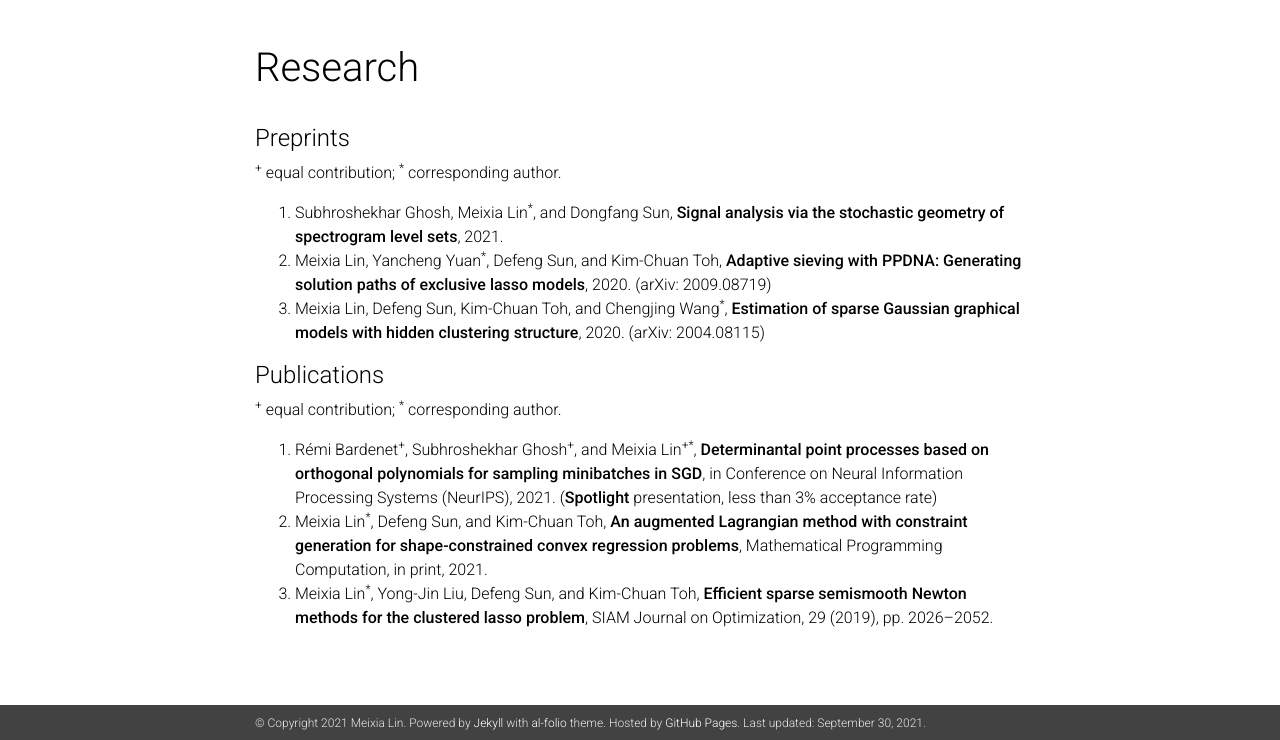
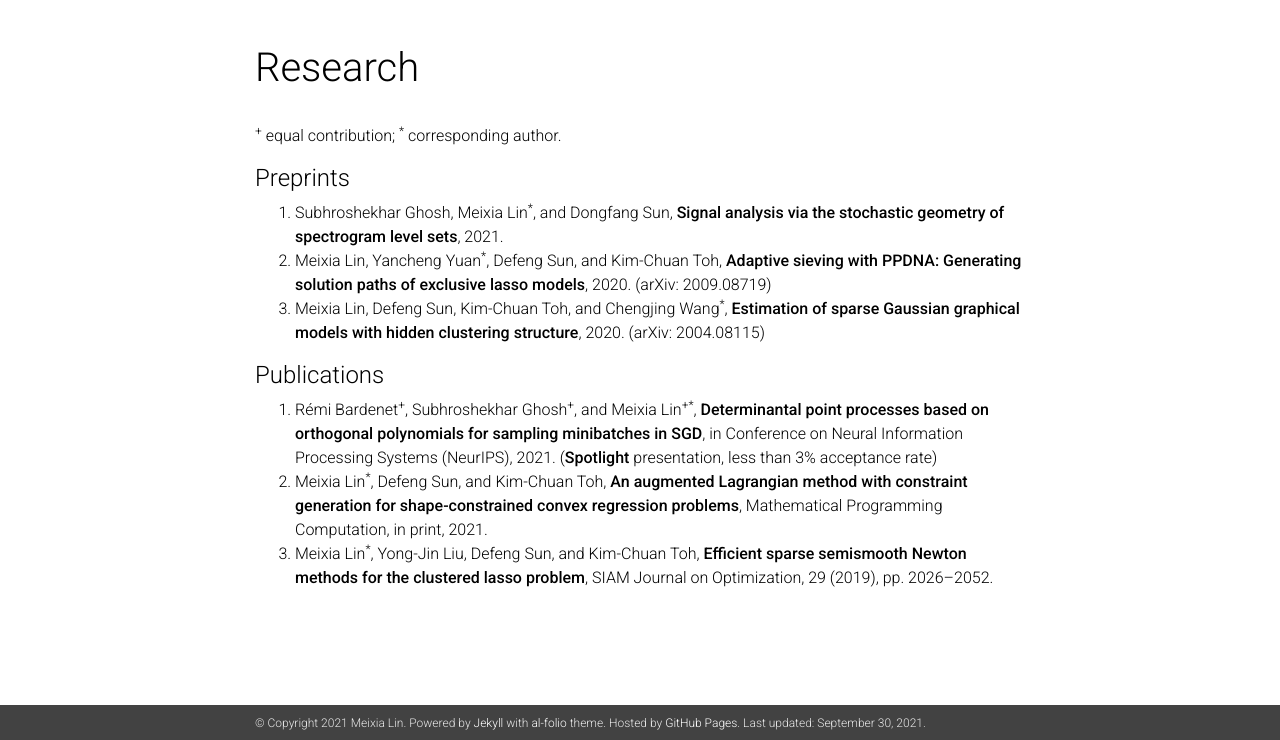
Before and after one commit to linmeixia/linmeixia.github.io, a Jekyll site: the page built from _pages/publications.md, in a window 1280 px wide, cut to the strip 160-900 px from the top of the page. Built offline with Jekyll 4.4.1, drawn with Linux system fonts in a browser that asks for light colours; nearby versions of some CDN libraries; comment, search, counter and statistics services are not loaded; a style sheet for code colours, icons or effects is not loaded; some of the changed lines change nothing that is shown.

Commit message:
Update publications.md

```diff
--- a/_pages/publications.md
+++ b/_pages/publications.md
@@ -1,14 +1,14 @@
 ---
 layout: page
-permalink: /publications/
+permalink: /research/
 title: Research
 description:
 nav: true
 ---
 
+<sup>+</sup> equal contribution; <sup>*</sup> corresponding author.
+
 <h4>Preprints</h4>
-
-<sup>+</sup> equal contribution; <sup>*</sup> corresponding author.
 
 1. Subhroshekhar Ghosh, Meixia Lin<sup>*</sup>, and Dongfang Sun, <strong>Signal analysis via the stochastic geometry of spectrogram level sets</strong>, 2021.
 2. Meixia Lin, Yancheng Yuan<sup>*</sup>, Defeng Sun, and Kim-Chuan Toh, <strong>Adaptive sieving with PPDNA: Generating solution paths of exclusive lasso models</strong>, 2020. (arXiv: 2009.08719)
@@ -18,8 +18,6 @@ nav: true
 
 <h4>Publications</h4>
 
-<sup>+</sup> equal contribution; <sup>*</sup> corresponding author.
-
 1. Rémi Bardenet<sup>+</sup>, Subhroshekhar Ghosh<sup>+</sup>, and Meixia Lin<sup>+*</sup>, <strong>Determinantal point processes based on orthogonal polynomials for sampling minibatches in SGD</strong>, in Conference on Neural Information Processing Systems (NeurIPS), 2021. (<strong>Spotlight</strong> presentation, less than 3% acceptance rate)
 2. Meixia Lin<sup>*</sup>, Defeng Sun, and Kim-Chuan Toh, <strong>An augmented Lagrangian method with constraint generation for shape-constrained convex regression problems</strong>, Mathematical Programming Computation, in print, 2021.
 3. Meixia Lin<sup>*</sup>, Yong-Jin Liu, Defeng Sun, and Kim-Chuan Toh, <strong>Efficient sparse semismooth Newton methods for the clustered lasso problem</strong>, SIAM Journal on Optimization, 29 (2019), pp. 2026--2052.
```
